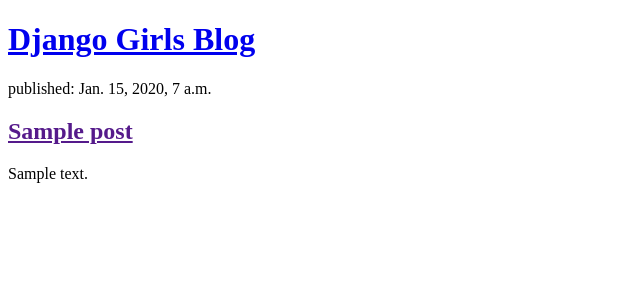
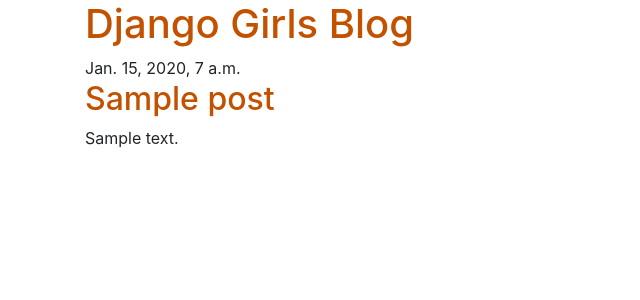
Before and after one commit to Dr-Olivares/my-first-blog, a Django app: template blog/templates/blog/post_list.html in a window 1280 px wide. Shown: the top 300 px of the page, without its empty margins (0-640 px from the left). Run offline with Django 3.2, Linux system fonts and the light colour scheme; the template is opened without the code that fills it: values that come from a table or form of the project are taken from there, others are empty; tables that the repository leaves empty hold one stand-in row (values such as "Sample post"); parts of the project's set-up code (start-up, migrations or seed data) failed here and were passed over.

Commit message:
Modified templates to display posts from database

```diff
--- /dev/null
+++ b/blog/templates/blog/base.html
@@ -0,0 +1,26 @@
+{% load static %}
+<!DOCTYPE html>
+<html>
+    <head>
+        <title>Django Girls blog</title>
+        <link rel="stylesheet" href="https://cdn.jsdelivr.net/npm/bootstrap@4.5.3/dist/css/bootstrap.min.css" integrity="sha384-TX8t27EcRE3e/ihU7zmQxVncDAy5uIKz4rEkgIXeMed4M0jlfIDPvg6uqKI2xXr2" crossorigin="anonymous">
+        <link rel="stylesheet" href="{% static 'css/blog.css' %}">
+        <link href="//fonts.googleapis.com/css?family=Lobster&subset=latin,latin-ext" rel="stylesheet" type="text/css">
+    </head>
+    <body>
+        <header class="page-header">
+            <div class="container">
+                <h1><a href="/">Django Girls Blog</a></h1>
+            </div>
+        </header>
+
+        <main class="container">
+            <div class="row">
+                <div class="col">
+                    {% block content %}
+                    {% endblock %}
+                </div>
+            </div>
+        </main>
+    </body>
+</html>
--- a/blog/templates/blog/post_list.html
+++ b/blog/templates/blog/post_list.html
@@ -1,23 +1,14 @@
-<!DOCTYPE html>
-
-<html>
-
-    <head>
-        <title>Django girls blog</title>
-    </head>
+{% extends 'blog/base.html' %}
 
 
-    <header>
-        <h1><a href="/">Django Girls Blog</a></h1>
-    </header>
-
+{% block content%}
     {% for post in posts %}
-        <article>
-            <time>published: {{ post.published_date }}</time>
-            <h2><a href="">{{ post.title }}</a></h2>
+        <article class="post">
+            <time class="date">
+                {{ post.published_date }}
+            </time>
+            <h2><a href="{% url 'post_detail' pk=post.pk %}">{{ post.title }}</a></h2>
             <p>{{ post.text|linebreaksbr }}</p>
         </article>
     {% endfor %}
-
-
-</html>
+{% endblock %}
```
Also changed, not shown: blog/templates/blog/post_detail.html (added, +13 -0 lines).
